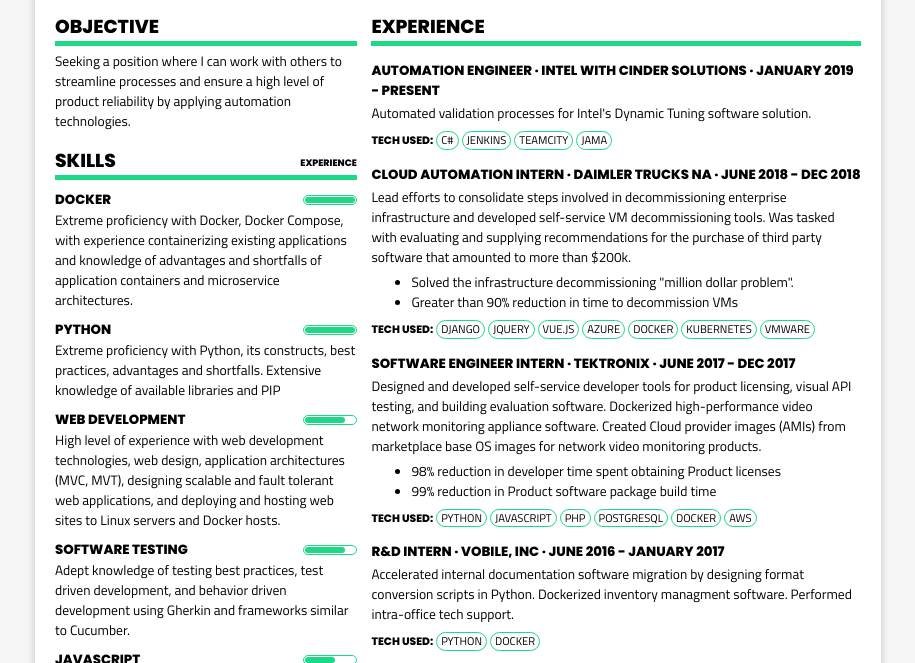
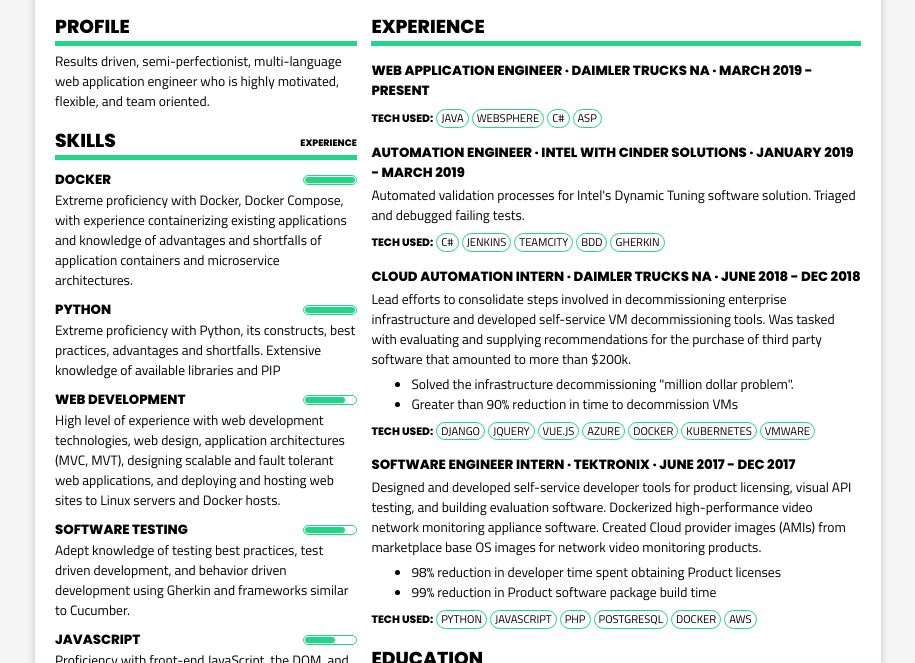
Before and after one commit to 3jackdaws/resume-generator, a plain HTML site: page index.html in a window 1280 px wide. Shown: the part 134-797 px from the top of the page, without its empty margins (182-1097 px from the left). Drawn offline with nearby package versions, Linux system fonts and the light colour scheme.

Commit message:
Added a new job and changed objective to profile

```diff
--- a/data.js
+++ b/data.js
@@ -4,7 +4,7 @@ PROBLEM_TYPE = "";
 
 DATA = {
     resumeName:"General Resume",
-    resumeVersion:"2.1.1",
+    resumeVersion:"2.2.0",
     applicant:"Ian Murphy",
     role:"Software/Solution Engineer",
     website:"isogen.net",
@@ -12,14 +12,30 @@ DATA = {
     email:"ian@isogen.net",
     phone:"(503) 830 - 2275",
     github:"github.com/3jackdaws",
-    objective:`Seeking a position${COMPANY} where I can work with others to streamline processes and ensure a high level of product reliability by applying automation technologies.`,
+    profile:`Results driven, semi-perfectionist, multi-language web application engineer who is highly motivated, flexible, and team oriented.`,
     experience:[
+        {
+            company:"Daimler Trucks NA",
+            title:"Web Application Engineer",
+            from:"March 2019",
+            to:"Present",
+            description:"",
+            results:[
+
+            ],
+            technologies:[
+                "Java",
+                "WebSphere",
+                "C#",
+                "ASP"
+            ]
+        },
         {
             company:"Intel with Cinder Solutions",
             title:"Automation Engineer",
             from:"January 2019",
-            to:"Present",
-            description:"Automated validation processes for Intel's Dynamic Tuning software solution.",
+            to:"March 2019",
+            description:"Automated validation processes for Intel's Dynamic Tuning software solution.  Triaged and debugged failing tests.",
             results:[
 
             ],
@@ -27,7 +43,8 @@ DATA = {
                 "C#",
                 "Jenkins",
                 "TeamCity",
-                "Jama",
+                "BDD",
+                "Gherkin",
             ]
         },
         {
@@ -80,18 +97,18 @@ DATA = {
         //         "Docker",
         //     ]
         // },
-        {
-            company:"Vobile, Inc",
-            title:"R&D Intern",
-            from:"June 2016",
-            to:"January 2017",
-            description:"Accelerated internal documentation software migration by designing format conversion scripts in Python. Dockerized inventory managment software. Performed intra-office tech support.",
-            technologies:[
-                "Python",
-                "Docker",
-            ]
+        // {
+        //     company:"Vobile, Inc",
+        //     title:"R&D Intern",
+        //     from:"June 2016",
+        //     to:"January 2017",
+        //     description:"Accelerated internal documentation software migration by designing format conversion scripts in Python. Dockerized inventory managment software. Performed intra-office tech support.",
+        //     technologies:[
+        //         "Python",
+        //         "Docker",
+        //     ]
 
-        },
+        // },
     ],
     education:[
         {
--- a/index.html
+++ b/index.html
@@ -10,7 +10,6 @@
 <body>
 <div id="drop-target" v-if="visible" v-cloak="">Drop Job Description Text Here</div>
 <div id="root" v-cloak>
-
     <page>
         <circle-menu :size="100" :info="info">{{ initials() }}</circle-menu>
         <div class="right-top-header">
@@ -21,7 +20,7 @@
 
         <resume-content>
             <column width="37">
-                <simple-section name="Objective"><p>{{objective}}</p></simple-section>
+                <simple-section name="Profile"><p>{{profile}}</p></simple-section>
                 <skills :data="skills.slice(0, primarySkills)" header="Skills"></skills>
             </column>
             <column width="60">
```
